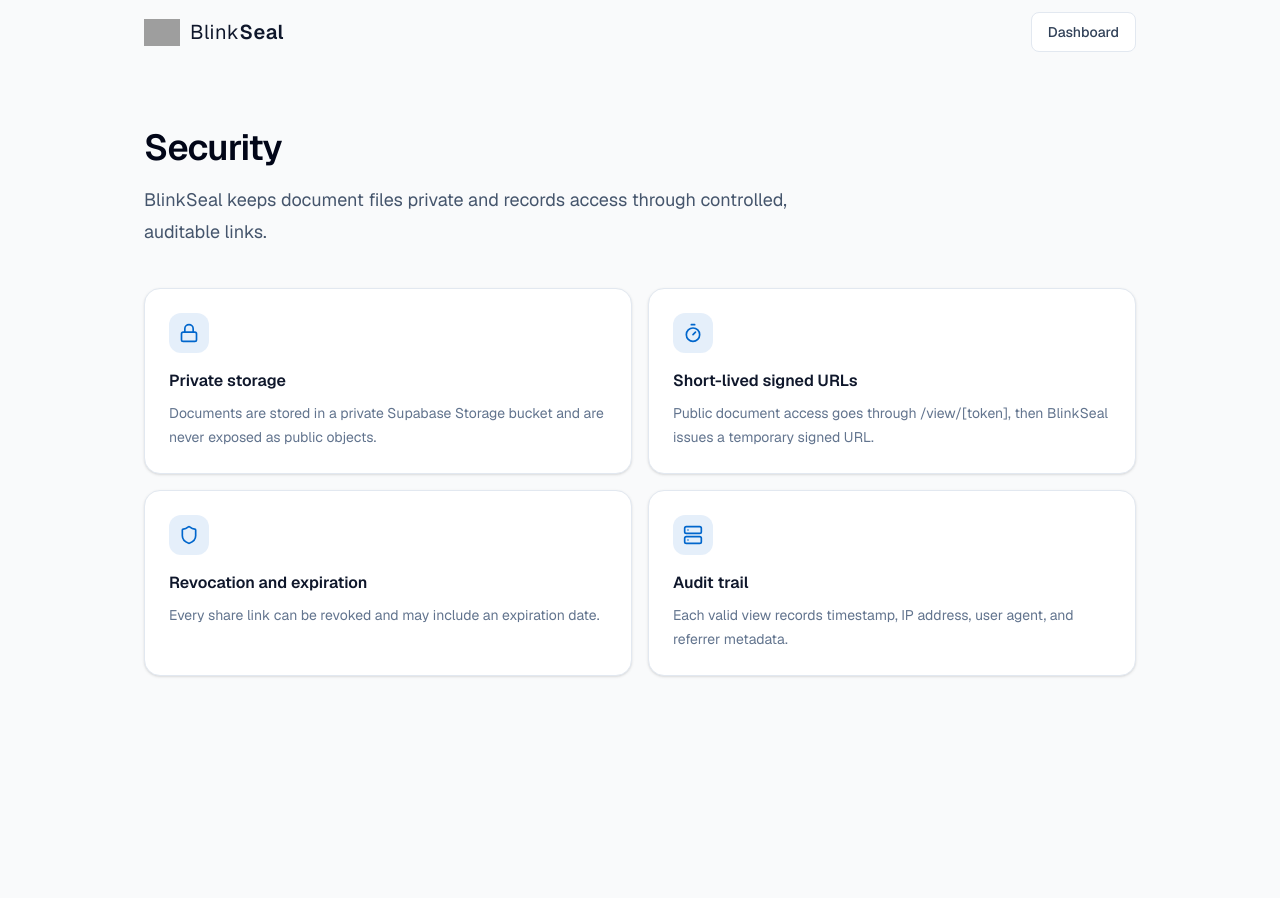
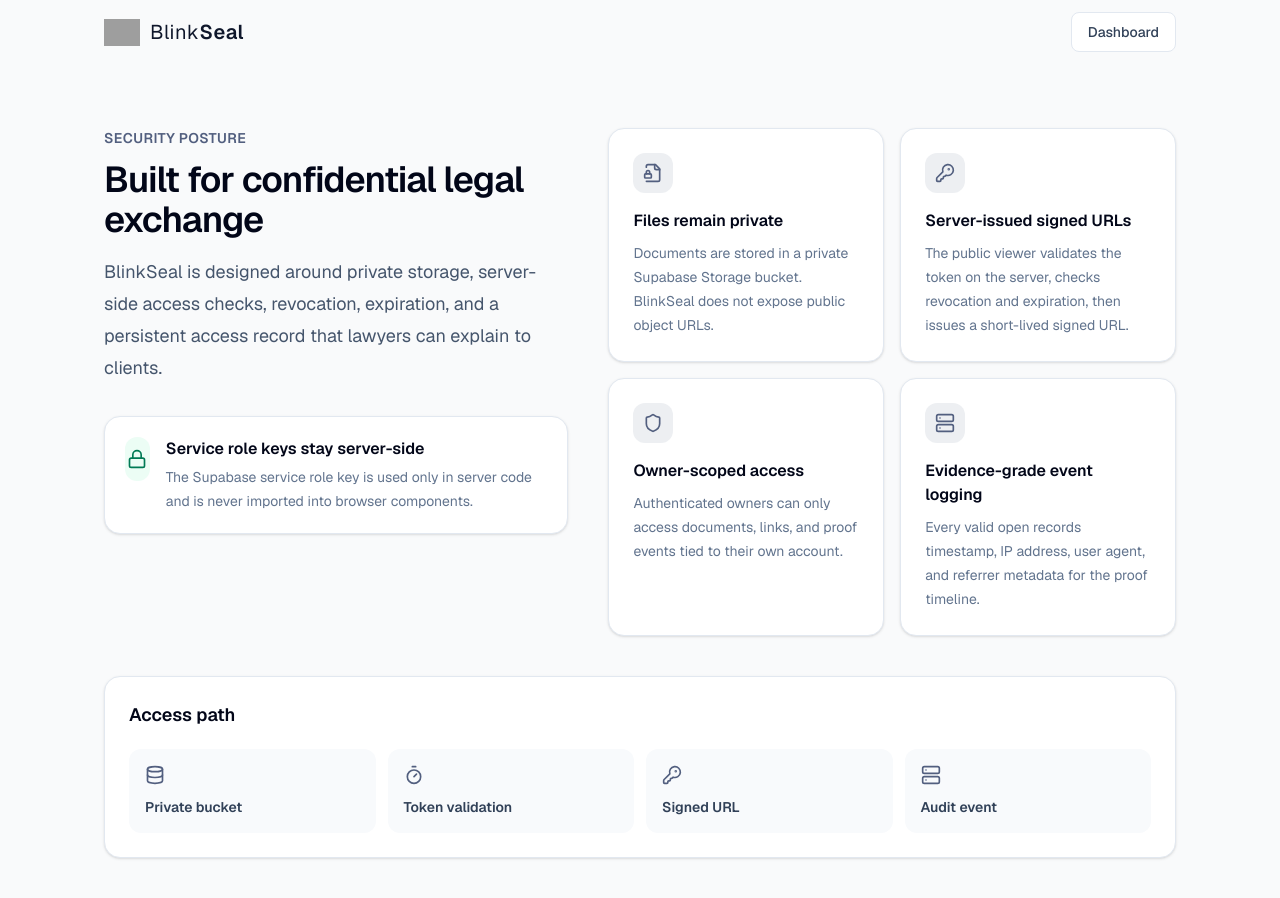
Before and after one commit to SamJeanjo/BlinkSeal, a Next.js app: page /security in a window 1280 px wide. Shown: the top 898 px of the page. Before the commit the page ends 800 px from the top, so only its background shows below. Built offline with nearby package versions, Linux system fonts and the light colour scheme; no server answers; grey boxes are pictures that could not be loaded.

Commit message:
Polish legal-grade trust experience

```diff
--- a/src/app/dashboard/upload/page.tsx
+++ b/src/app/dashboard/upload/page.tsx
@@ -1,16 +1,25 @@
 import Link from "next/link";
-import { ArrowLeft, Check, Upload as UploadIcon } from "lucide-react";
+import { ArrowLeft, Check, Lock, ShieldCheck, Upload as UploadIcon } from "lucide-react";
 import { uploadDocument } from "@/app/dashboard/upload/actions";
 import { Button } from "@/components/blinkseal/button";
 
 export default function UploadPage() {
   return (
-    <div className="mx-auto max-w-2xl">
+    <div className="mx-auto max-w-3xl">
       <div className="mb-4">
         <Link href="/dashboard" className="flex items-center gap-1.5 text-sm text-slate-600 transition-colors hover:text-slate-900">
           <ArrowLeft className="h-4 w-4" />
           Documents
         </Link>
+      </div>
+
+      <div className="mb-8">
+        <p className="text-sm font-semibold uppercase tracking-wide text-[#525F7F]">Private intake</p>
+        <h1 className="mt-2 text-3xl font-semibold tracking-tight text-slate-950">Upload a confidential document</h1>
+        <p className="mt-3 max-w-2xl text-base leading-7 text-slate-600">
+          Files are stored in a private Supabase bucket. Public access is never granted directly;
+          recipients only receive short-lived signed access after the share token is validated.
+        </p>
       </div>
 
       <div className="mb-10 flex items-center justify-center gap-2">
@@ -22,25 +31,37 @@
       </div>
 
       <form action={uploadDocument}>
-        <label className="relative block cursor-pointer rounded-2xl border-2 border-dashed border-[#E5E7EB] bg-white p-12 text-center transition-all duration-200 hover:border-[#9CA3AF]">
+        <label className="relative block cursor-pointer rounded-2xl border border-dashed border-slate-300 bg-white p-12 text-center shadow-sm transition-all duration-200 hover:border-[#525F7F] hover:shadow-md">
           <div className="mx-auto mb-6 flex h-16 w-16 items-center justify-center rounded-2xl bg-[#0066CC]/10">
             <UploadIcon className="h-8 w-8 text-[#0066CC]" />
           </div>
-          <h1 className="mb-2 text-xl font-semibold text-[#111827]">Drop your file here</h1>
+          <h2 className="mb-2 text-xl font-semibold text-[#111827]">Drop your file here</h2>
           <p className="mb-6 text-[#6B7280]">or click to browse from your device</p>
           <input
             name="file"
             type="file"
+            accept=".pdf,.doc,.docx,.png,.jpg,.jpeg,.webp,application/pdf,application/msword,application/vnd.openxmlformats-officedocument.wordprocessingml.document,image/png,image/jpeg,image/webp"
             required
             className="absolute inset-0 h-full w-full cursor-pointer opacity-0"
           />
-          <p className="text-xs text-[#9CA3AF]">Files are encrypted and stored privately</p>
+          <p className="text-xs text-[#9CA3AF]">PDF, Word, PNG, JPG, or WebP up to 25 MB</p>
         </label>
 
         <Button type="submit" variant="blue" className="mt-6 h-12 w-full text-base">
           Upload securely
         </Button>
       </form>
+
+      <div className="mt-6 grid gap-3 sm:grid-cols-2">
+        <div className="rounded-xl border border-slate-200 bg-white p-4 text-sm text-slate-600">
+          <ShieldCheck className="mb-2 h-5 w-5 text-[#525F7F]" />
+          Private bucket storage. No public object URLs.
+        </div>
+        <div className="rounded-xl border border-slate-200 bg-white p-4 text-sm text-slate-600">
+          <Lock className="mb-2 h-5 w-5 text-[#525F7F]" />
+          Signed viewer links are generated only after server validation.
+        </div>
+      </div>
     </div>
   );
 }
--- a/src/app/layout.tsx
+++ b/src/app/layout.tsx
@@ -16,7 +16,11 @@
 
 export const metadata: Metadata = {
   title: "BlinkSeal",
-  description: "Secure document links with proof of access."
+  description: "Confidential document links with auditable proof of access for legal teams.",
+  robots: {
+    index: true,
+    follow: true
+  }
 };
 
 export default function RootLayout({ children }: { children: React.ReactNode }) {
--- a/src/app/page.tsx
+++ b/src/app/page.tsx
@@ -1,5 +1,5 @@
 import { auth } from "@clerk/nextjs/server";
-import { ArrowRight, Eye, Lock, Shield } from "lucide-react";
+import { ArrowRight, Eye, FileCheck2, Lock, Shield } from "lucide-react";
 import { redirect } from "next/navigation";
 import { Button } from "@/components/blinkseal/button";
 import { BrandMark, LogoIcon } from "@/components/blinkseal/logo";
@@ -29,21 +29,26 @@
         <div>
           <div className="mb-6 inline-flex items-center gap-2 rounded-full border border-slate-200 bg-white px-3 py-1.5 text-sm font-medium text-slate-600">
             <Shield className="h-4 w-4 text-[#0066CC]" />
-            Secure document links with proof
+            Confidential document access with auditable proof
           </div>
           <h1 className="max-w-3xl text-5xl font-semibold tracking-tight text-slate-950 sm:text-6xl">
             BlinkSeal
           </h1>
           <p className="mt-5 max-w-xl text-lg leading-8 text-slate-600">
-            Upload a document, generate a private secure link, and see exactly when it is opened.
+            Share privileged documents through private links, record every valid open, and preserve a clean access history for client files, disputes, and evidentiary review.
           </p>
+          <div className="mt-6 grid max-w-xl gap-3 text-sm text-slate-600 sm:grid-cols-3">
+            <span className="rounded-lg border border-slate-200 bg-white px-3 py-2">Private storage</span>
+            <span className="rounded-lg border border-slate-200 bg-white px-3 py-2">Signed access</span>
+            <span className="rounded-lg border border-slate-200 bg-white px-3 py-2">Immutable audit trail</span>
+          </div>
           <div className="mt-8 flex flex-col gap-3 sm:flex-row">
             <Button href="/sign-up" variant="blue" className="h-12 px-6 text-base">
               Create your first secure link
               <ArrowRight className="h-5 w-5" />
             </Button>
             <Button href="/security" variant="outline" className="h-12 px-6 text-base">
-              Security
+            Review security
             </Button>
           </div>
         </div>
@@ -57,8 +62,8 @@
           </div>
           <div className="space-y-4">
             <div className="rounded-xl border border-slate-100 bg-slate-50 p-4">
-              <p className="text-sm font-medium text-slate-900">Q4 Investor Packet.pdf</p>
-              <p className="mt-1 font-mono text-xs text-slate-500">app.blinkseal.io/view/8fK2...pQ</p>
+              <p className="text-sm font-medium text-slate-900">Settlement Agreement.pdf</p>
+              <p className="mt-1 font-mono text-xs text-slate-500">blinkseal.vercel.app/view/8fK2...pQ</p>
             </div>
             <div className="grid grid-cols-2 gap-3">
               <div className="rounded-xl border border-slate-100 p-4">
@@ -72,6 +77,13 @@
                 <p className="text-xs text-slate-500">Signed access only</p>
               </div>
             </div>
+            <div className="rounded-xl border border-slate-100 p-4">
+              <FileCheck2 className="mb-3 h-4 w-4 text-[#525F7F]" />
+              <p className="text-sm font-semibold text-slate-900">Access proof ready</p>
+              <p className="mt-1 text-xs leading-5 text-slate-500">
+                Timestamp, IP, device, and referrer are captured for every valid view.
+              </p>
+            </div>
           </div>
         </div>
       </section>
--- a/src/app/security/page.tsx
+++ b/src/app/security/page.tsx
@@ -1,58 +1,96 @@
-import { Lock, Server, Shield, Timer } from "lucide-react";
+import { Database, FileLock2, KeyRound, Lock, Server, Shield, Timer } from "lucide-react";
 import { BrandMark } from "@/components/blinkseal/logo";
 import { Button } from "@/components/blinkseal/button";
 
 export default function SecurityPage() {
   const items = [
     {
-      icon: Lock,
-      title: "Private storage",
-      body: "Documents are stored in a private Supabase Storage bucket and are never exposed as public objects."
+      icon: FileLock2,
+      title: "Files remain private",
+      body: "Documents are stored in a private Supabase Storage bucket. BlinkSeal does not expose public object URLs."
     },
     {
-      icon: Timer,
-      title: "Short-lived signed URLs",
-      body: "Public document access goes through /view/[token], then BlinkSeal issues a temporary signed URL."
+      icon: KeyRound,
+      title: "Server-issued signed URLs",
+      body: "The public viewer validates the token on the server, checks revocation and expiration, then issues a short-lived signed URL."
     },
     {
       icon: Shield,
-      title: "Revocation and expiration",
-      body: "Every share link can be revoked and may include an expiration date."
+      title: "Owner-scoped access",
+      body: "Authenticated owners can only access documents, links, and proof events tied to their own account."
     },
     {
       icon: Server,
-      title: "Audit trail",
-      body: "Each valid view records timestamp, IP address, user agent, and referrer metadata."
+      title: "Evidence-grade event logging",
+      body: "Every valid open records timestamp, IP address, user agent, and referrer metadata for the proof timeline."
     }
   ];
 
   return (
     <main className="min-h-screen bg-[#F9FAFB]">
-      <header className="mx-auto flex h-16 max-w-[1040px] items-center justify-between px-6">
+      <header className="mx-auto flex h-16 max-w-[1120px] items-center justify-between px-6">
         <BrandMark />
         <Button href="/dashboard" variant="outline">Dashboard</Button>
       </header>
-      <section className="mx-auto max-w-[1040px] px-6 py-16">
-        <div className="max-w-2xl">
-          <h1 className="text-4xl font-semibold tracking-tight text-slate-950">Security</h1>
+      <section className="mx-auto max-w-[1120px] px-6 py-16">
+        <div className="grid gap-10 lg:grid-cols-[0.9fr_1.1fr]">
+          <div>
+            <p className="text-sm font-semibold uppercase tracking-wide text-[#525F7F]">Security posture</p>
+            <h1 className="mt-3 text-4xl font-semibold tracking-tight text-slate-950">Built for confidential legal exchange</h1>
             <p className="mt-4 text-lg leading-8 text-slate-600">
-            BlinkSeal keeps document files private and records access through controlled, auditable links.
+              BlinkSeal is designed around private storage, server-side access checks, revocation,
+              expiration, and a persistent access record that lawyers can explain to clients.
+            </p>
+            <div className="mt-8 rounded-2xl border border-slate-200 bg-white p-5 shadow-sm">
+              <div className="flex items-start gap-4">
+                <div className="grid h-11 w-11 place-items-center rounded-xl bg-emerald-50">
+                  <Lock className="h-5 w-5 text-emerald-700" />
+                </div>
+                <div>
+                  <h2 className="font-semibold text-slate-950">Service role keys stay server-side</h2>
+                  <p className="mt-1 text-sm leading-6 text-slate-500">
+                    The Supabase service role key is used only in server code and is never imported into browser components.
                   </p>
                 </div>
-        <div className="mt-10 grid gap-4 md:grid-cols-2">
+              </div>
+            </div>
+          </div>
+
+          <div className="grid gap-4 sm:grid-cols-2">
             {items.map((item) => {
               const Icon = item.icon;
               return (
                 <div key={item.title} className="rounded-2xl border border-slate-200 bg-white p-6 shadow-sm">
-                <div className="mb-4 flex h-10 w-10 items-center justify-center rounded-xl bg-[#0066CC]/10">
-                  <Icon className="h-5 w-5 text-[#0066CC]" />
+                  <div className="mb-4 flex h-10 w-10 items-center justify-center rounded-xl bg-[#525F7F]/10">
+                    <Icon className="h-5 w-5 text-[#525F7F]" />
                   </div>
-                <h2 className="font-semibold text-slate-900">{item.title}</h2>
+                  <h2 className="font-semibold text-slate-950">{item.title}</h2>
                   <p className="mt-2 text-sm leading-6 text-slate-500">{item.body}</p>
                 </div>
               );
             })}
           </div>
+        </div>
+
+        <div className="mt-10 rounded-2xl border border-slate-200 bg-white p-6 shadow-sm">
+          <h2 className="text-lg font-semibold text-slate-950">Access path</h2>
+          <div className="mt-5 grid gap-3 md:grid-cols-4">
+            {[
+              { icon: Database, text: "Private bucket" },
+              { icon: Timer, text: "Token validation" },
+              { icon: KeyRound, text: "Signed URL" },
+              { icon: Server, text: "Audit event" }
+            ].map((step) => {
+              const Icon = step.icon;
+              return (
+                <div key={step.text} className="rounded-xl bg-slate-50 p-4 text-sm font-semibold text-slate-700">
+                  <Icon className="mb-3 h-5 w-5 text-[#525F7F]" />
+                  {step.text}
+                </div>
+              );
+            })}
+          </div>
+        </div>
       </section>
     </main>
   );
--- a/src/app/view/[token]/page.tsx
+++ b/src/app/view/[token]/page.tsx
@@ -58,7 +58,7 @@
           </div>
           <div className="hidden items-center gap-2 text-xs text-slate-500 sm:flex">
             <Shield className="h-4 w-4" />
-            This session may be monitored. Activity is logged.
+            Secure viewing session. Access is recorded.
           </div>
         </div>
       </div>
@@ -69,7 +69,7 @@
             <div className="min-w-0">
               <h1 className="truncate font-semibold text-slate-900">{document.file_name}</h1>
               <p className="mt-1 text-xs text-slate-500">
-                Secure access granted · Expires {formatDate(shareLink.expires_at)}
+                Secure access granted - Expires {formatDate(shareLink.expires_at)}
               </p>
             </div>
             <Button href={signed.signedUrl} variant="outline" className="h-9" >
@@ -104,7 +104,7 @@
         <div className="mt-6 flex items-center justify-between rounded-xl border border-slate-200 bg-white px-5 py-3 shadow-sm">
           <div className="flex items-center gap-2 text-sm font-medium text-slate-500">
             <div className="h-2 w-2 rounded-full bg-emerald-500" />
-            Viewing recorded
+            Viewing recorded for audit proof
           </div>
           <p className="text-xs text-slate-400">Powered by BlinkSeal</p>
         </div>
```
Also changed, not shown: next.config.ts (+29 -0 lines), src/app/dashboard/documents/[id]/page.tsx (+5 -4 lines), src/app/dashboard/page.tsx (+5 -4 lines), src/app/dashboard/upload/actions.ts (+17 -0 lines), src/components/blinkseal/status-badge.tsx (+5 -5 lines). Lines whose indentation alone changed are shown as unchanged.
